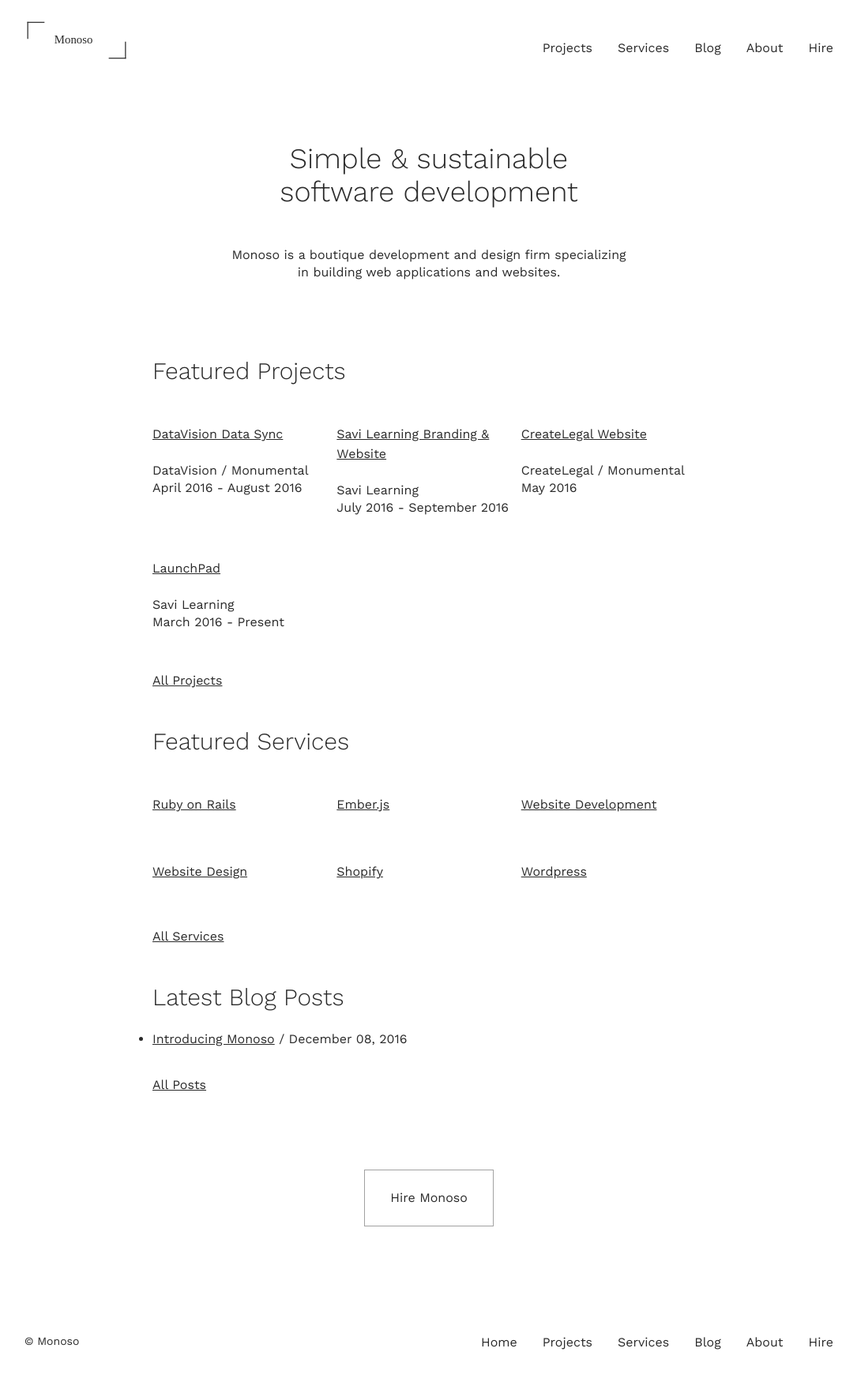
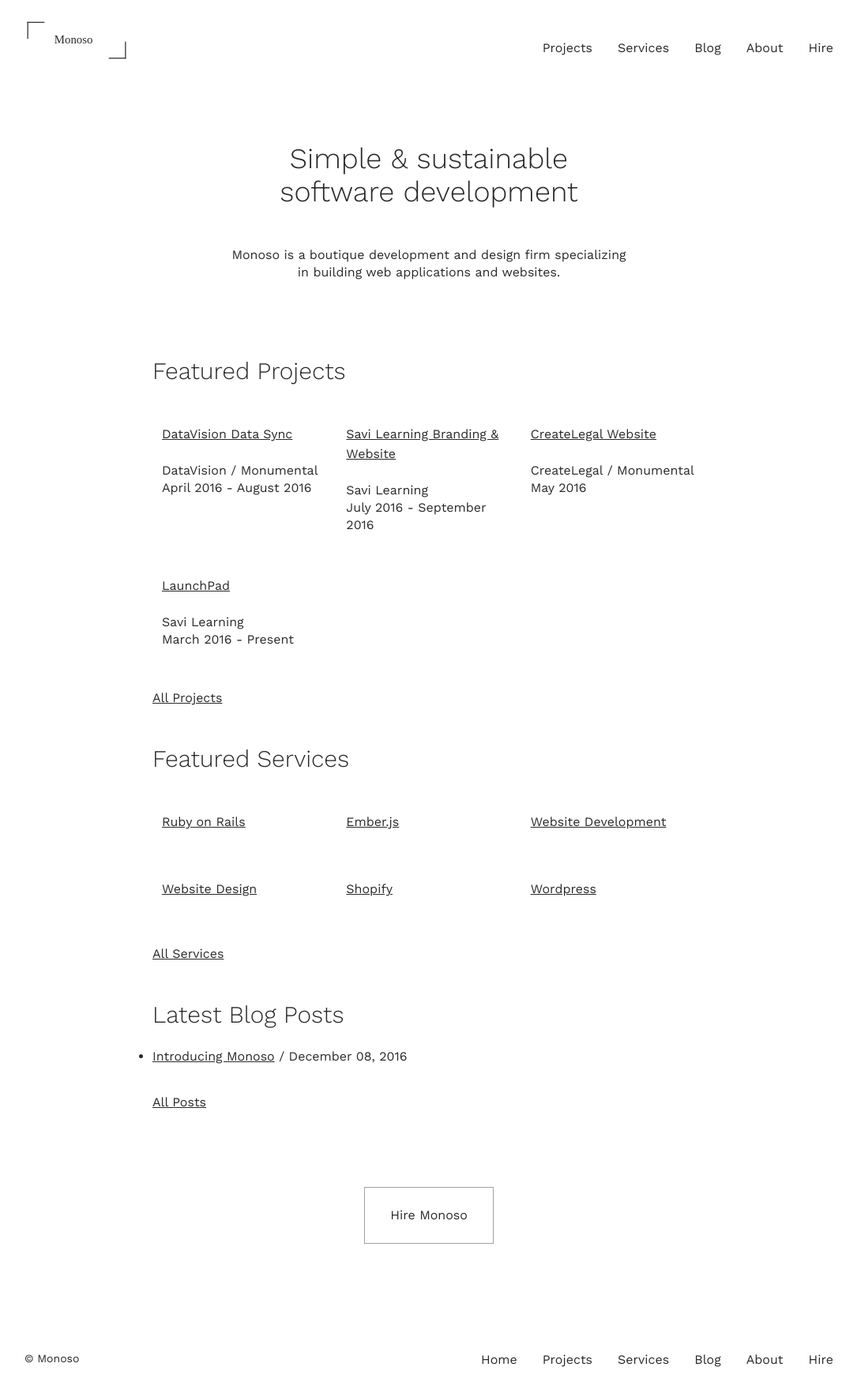
Before and after one commit to brettchalupa/brettcodes, a Jekyll site: the page built from index.html, in a window 1280 px wide. Shown: the whole page at 79% size, without its empty margins (97-1182 px from the left). Built offline with Jekyll 4.4.1, drawn with Linux system fonts in a browser that asks for light colours; before the commit the page ends 1747 px from its top, so only the background shows below that.

Commit message:
Tweak list grid item spacing
This makes it sot here is padding between each item to improve
readability. It uses border-box for box-sizing to keep the width
constrained to 33.33% w/ the added padding.

```diff
--- a/_sass/layout.scss
+++ b/_sass/layout.scss
@@ -312,7 +312,11 @@
 }
 
 .lgi {
+  box-sizing: border-box;
   width: 33.33%;
+
+  padding-left: $spacing-unit / 4;
+  padding-right: $spacing-unit / 4;
 
   @media (max-width: $breakpoint-sm) {
     width: 100%;
```
